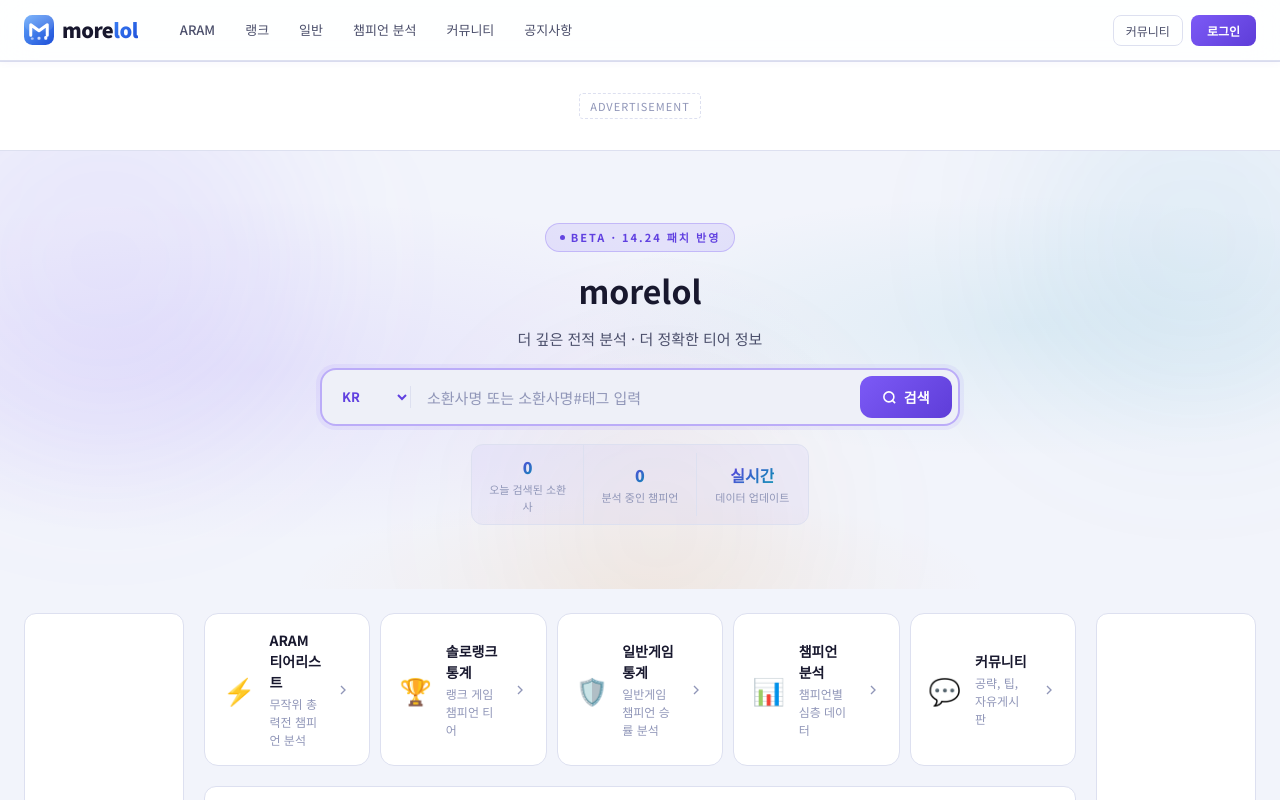
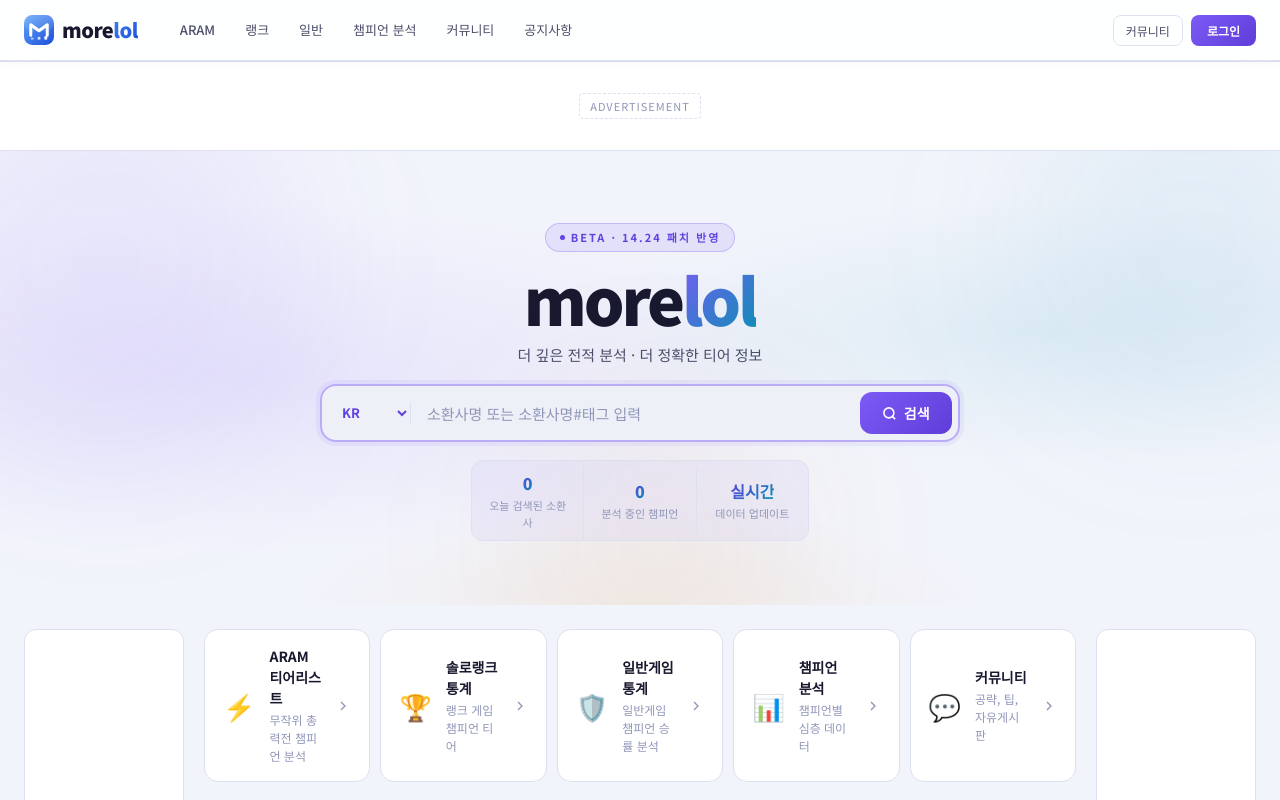
Before and after one commit to shinseongmin1-sketch/more.lol, a React (Vite) app: page / in a window 1280 px wide. Shown: the top 800 px of the page. Built offline with nearby package versions, Linux system fonts and the light colour scheme.

Commit message:
auto: 2026-04-01 20:38

```diff
--- a/src/pages/HomePage.css
+++ b/src/pages/HomePage.css
@@ -129,12 +129,20 @@
   50% { opacity: 0.5; transform: scale(0.8); }
 }
 
-.home-logo-img {
-  width: 340px;
-  max-width: 90%;
-  object-fit: contain;
-  display: block;
-  margin: 0 auto;
+.home-title {
+  font-size: 64px;
+  font-weight: 900;
+  letter-spacing: -3px;
+  line-height: 1;
+}
+
+.home-title-main { color: var(--text-primary); }
+
+.home-title-dot {
+  background: linear-gradient(135deg, var(--accent-primary), var(--accent-cyan));
+  -webkit-background-clip: text;
+  -webkit-text-fill-color: transparent;
+  background-clip: text;
 }
 
 .home-subtitle {
```
